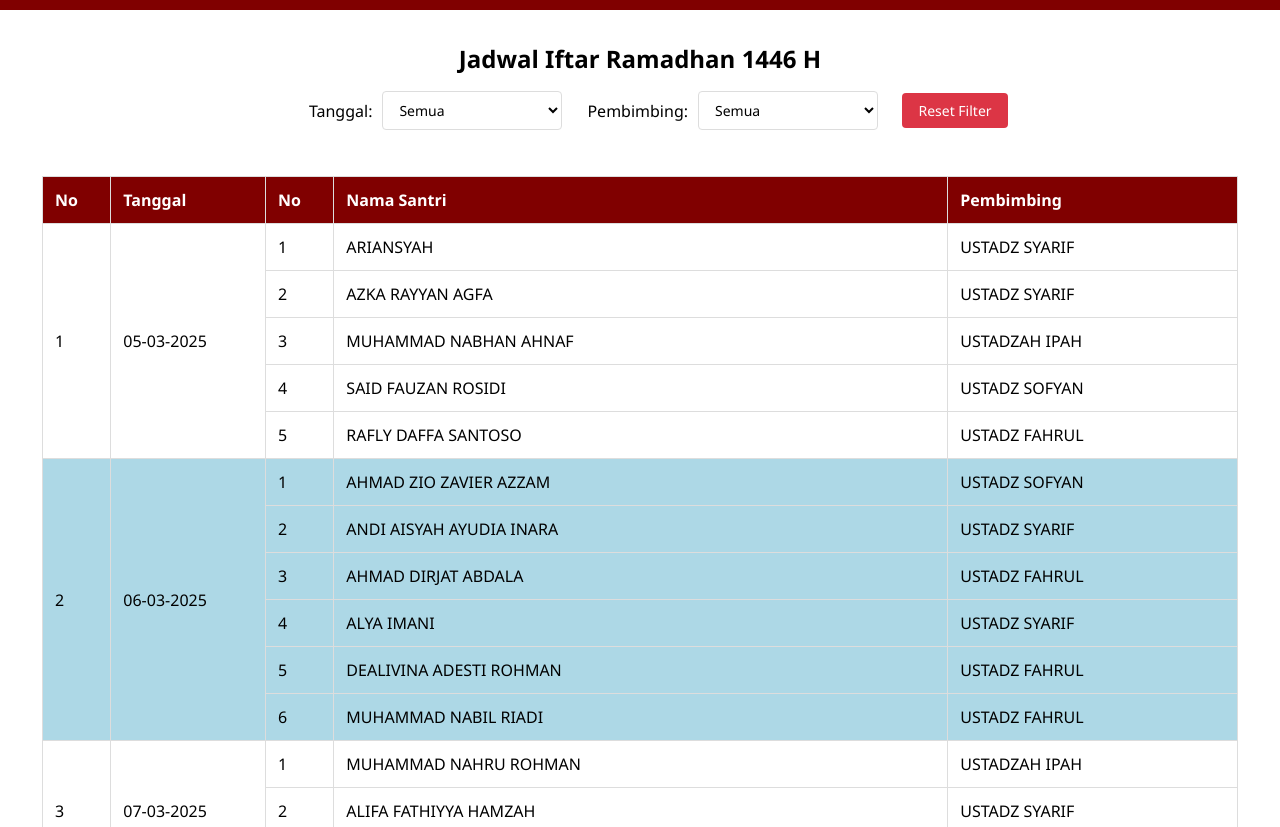
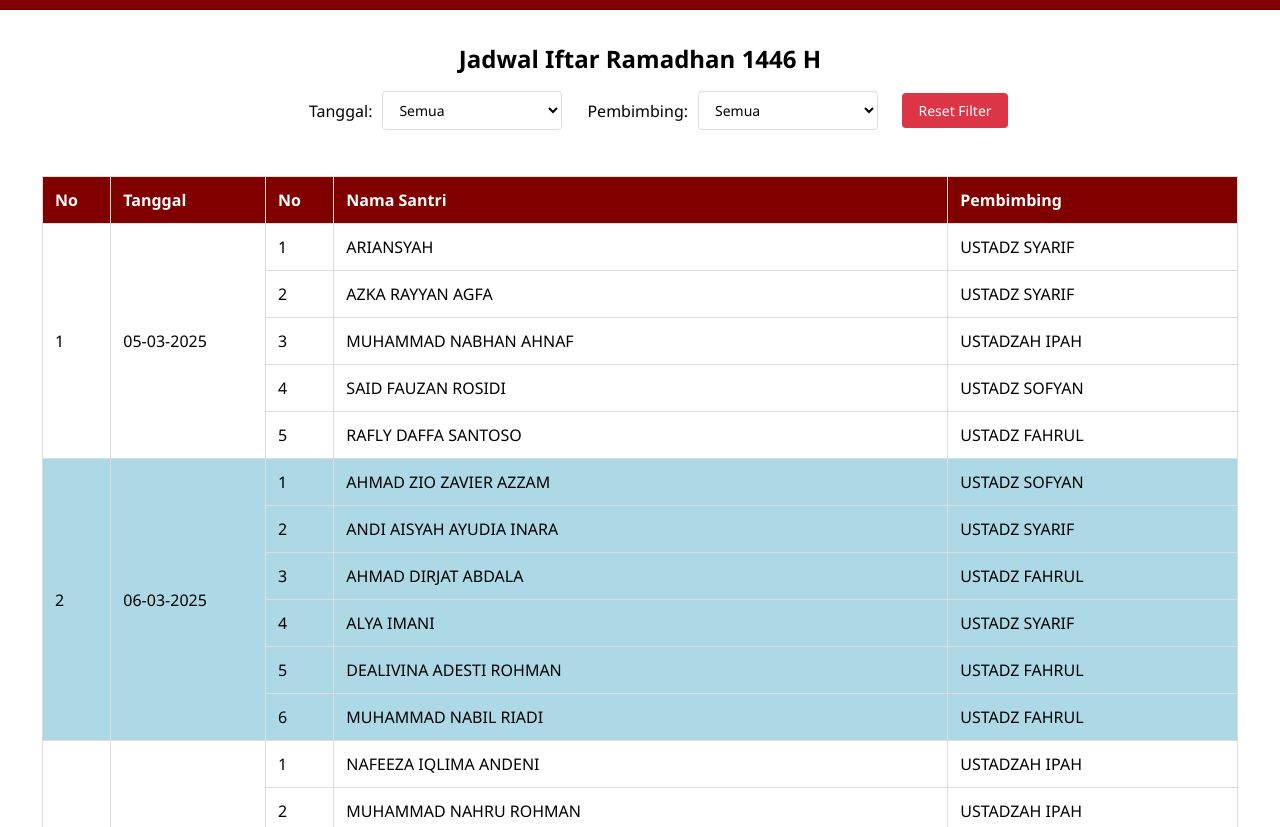
Before and after one commit to juniwardani/ramadhan, a plain HTML site: page jadwal.html in a window 1280 px wide. Shown: the part 125-952 px from the top of the page. Drawn offline with nearby package versions, Linux system fonts and the light colour scheme.

Commit message:
Update jadwal.html

```diff
--- a/jadwal.html
+++ b/jadwal.html
@@ -440,6 +440,8 @@
         { "santri": "MUHAMMAD NABIL RIADI", "pembimbing": "USTADZ FAHRUL" }
     ],
     "07-03-2025": [
+
+        { "santri": "NAFEEZA IQLIMA ANDENI", "pembimbing": "USTADZAH IPAH" },
         { "santri": "MUHAMMAD NAHRU ROHMAN", "pembimbing": "USTADZAH IPAH" },
         { "santri": "ALIFA FATHIYYA HAMZAH", "pembimbing": "USTADZ SYARIF" },
         { "santri": "KHADIJAH IZZATI", "pembimbing": "USTADZAH RISDA" }
```
